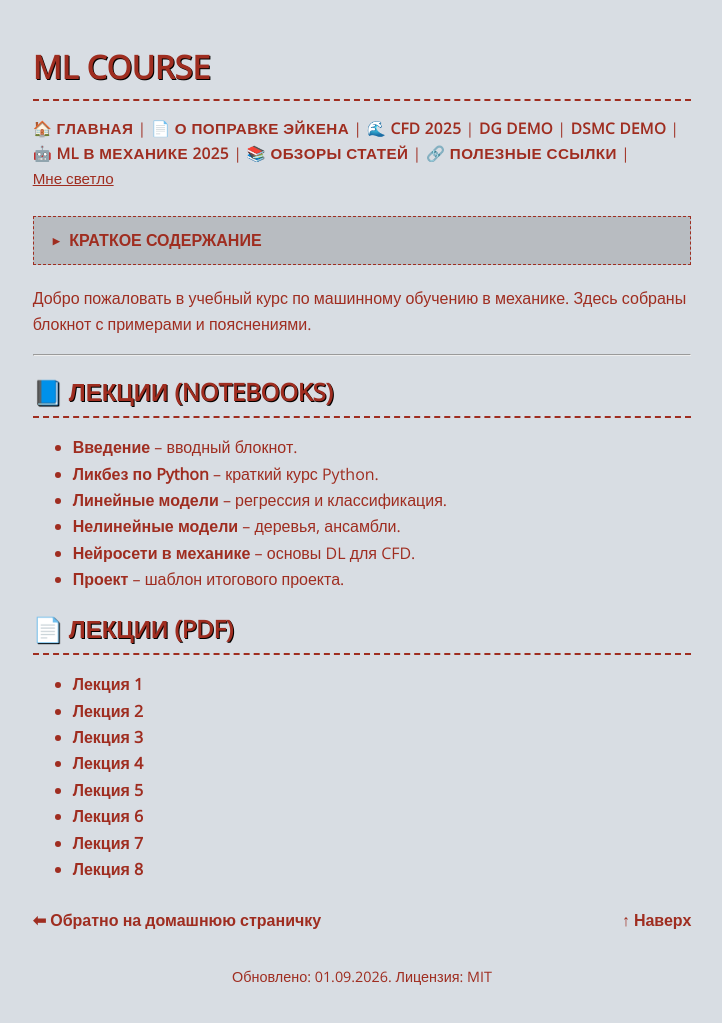
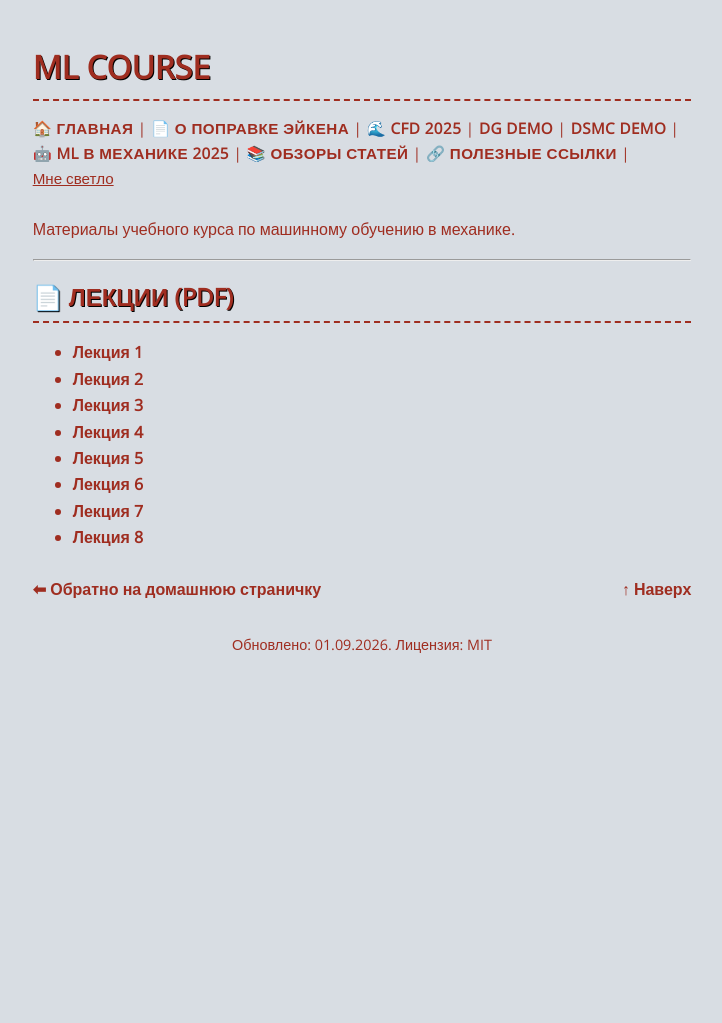
Before and after one commit to CKPEIIKA/ckpeiika.github.io, a Jekyll site: the page built from pages/ml2025.md, in a window 1280 px wide. Shown: the whole page, without its empty margins (278-1000 px from the left). Built offline with Jekyll 4.4.1, drawn with Linux system fonts in a browser that asks for light colours; after the commit the page ends 900 px from its top, so only the background shows below that.

Commit message:
Clean course page and load MathJax on demand

```diff
--- a/_layouts/default.html
+++ b/_layouts/default.html
@@ -6,6 +6,7 @@
   <title>{{ page.title }}</title>
   <link href="https://fonts.googleapis.com/css2?family=Open+Sans&display=swap" rel="stylesheet">
   <link rel="stylesheet" href="/style.css">
+  {% if page.math %}
   <script>
     window.MathJax = {
       tex: {
@@ -21,6 +22,7 @@
     };
   </script>
   <script id="MathJax-script" async src="https://cdn.jsdelivr.net/npm/mathjax@3/es5/tex-mml-chtml.js"></script>
+  {% endif %}
 </head>
 <body>
 
--- a/pages/ml2025.md
+++ b/pages/ml2025.md
@@ -4,18 +4,9 @@
 nav_label: "🤖 ML в механике 2025"
 ---
 
-Добро пожаловать в учебный курс по машинному обучению в механике. Здесь собраны блокнот с примерами и пояснениями.
+Материалы учебного курса по машинному обучению в механике.
 
 ---
-
-## 📘 Лекции (Notebooks)
-
-- [Введение](/notebooks/01_intro.ipynb) – вводный блокнот.
-- [Ликбез по Python](/notebooks/02_python.ipynb) – краткий курс Python.
-- [Линейные модели](/notebooks/03_linear_models.ipynb) – регрессия и классификация.
-- [Нелинейные модели](/notebooks/04_nonlinear_models.ipynb) – деревья, ансамбли.
-- [Нейросети в механике](/notebooks/05_neural_nets_cfd.ipynb) – основы DL для CFD.
-- [Проект](/notebooks/06_project.ipynb) – шаблон итогового проекта.
 
 ## 📄 Лекции (PDF)
 
--- a/style.css
+++ b/style.css
@@ -22,17 +22,12 @@
 
 /* === Header / Title === */
 h1, h2, h3 {
-  font-family: "Open Sans", Arial, sans-serif;
   color: var(--accent-color);
   text-transform: uppercase;
   text-shadow: 1px 1px 0 #000;
   border-bottom: 2px dashed var(--accent-color);
   padding-bottom: 5px;
   margin-bottom: 15px;
-}
-
-p {
-  color: var(--accent-color);
 }
 
 a {
@@ -77,12 +72,6 @@
 
 .theme-toggle:hover {
   color: #000;
-}
-
-.page-actions {
-  display: flex;
-  justify-content: flex-end;
-  margin-bottom: 10px;
 }
 
 .download-btn {
@@ -258,16 +247,3 @@
   padding: 14px 16px;
   background: rgba(255, 255, 255, 0.08);
 }
-
-.demo-shell {
-  border: 2px dashed var(--accent-color);
-  padding: 10px;
-  background: rgba(0, 0, 0, 0.08);
-}
-
-.demo-frame {
-  width: 100%;
-  min-height: 760px;
-  border: 1px solid var(--accent-color);
-  background: #000;
-}
```
Also changed, not shown: mathjax-config.js (deleted, +0 -12 lines).
